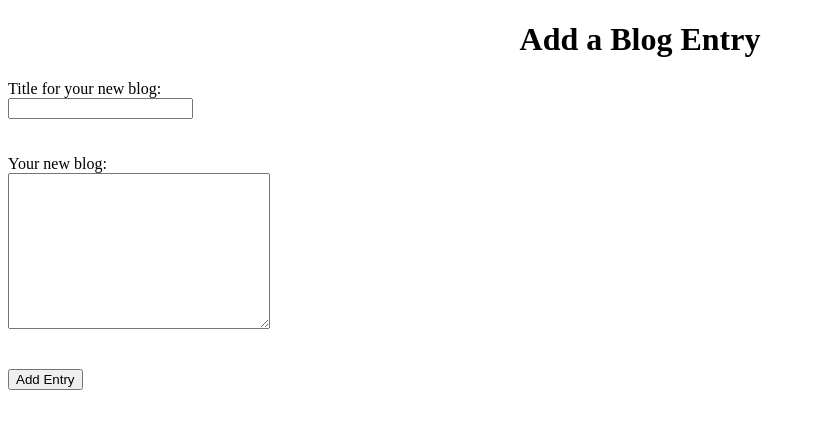
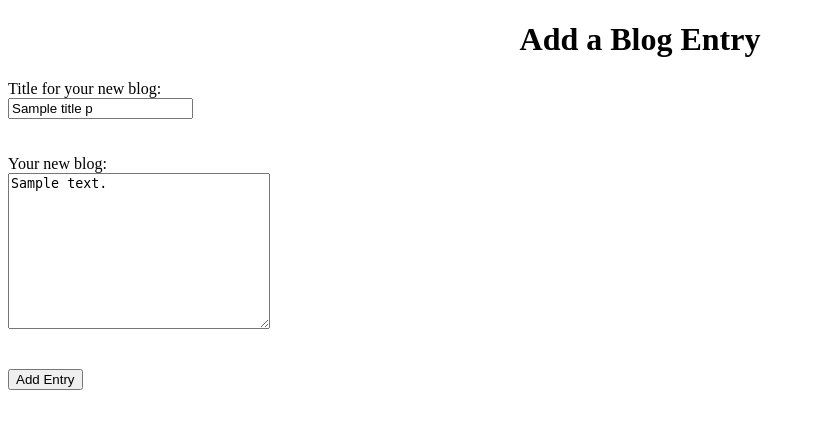
Before and after one commit to jah4682/blogz, a Flask app: template templates/newpost.html in a window 1280 px wide. Shown: the part 26-455 px from the top of the page, without its empty margins (0-815 px from the left). Run offline with Flask 2, Linux system fonts and the light colour scheme; the template is opened without the code that fills it: most values are stand-ins (such as "Sample title", 1, 10 or a date in 2020).

Commit message:
form variables persist in textbox  when error occurs

```diff
--- a/main.py
+++ b/main.py
@@ -36,7 +36,8 @@ def newpost():
     # render this block of code when submit button is pressed
     if request.method == 'POST':
         # retrieve variables
-
+        title = request.form['title_f']
+        body = request.form['body_f']
 
         # Validatation: write error messages for empty text boxes
         if request.form['title_f'] == '':
@@ -51,7 +52,7 @@ def newpost():
 
         # if there are error messages redisplay newpost page with errors
         if errorB or errorT :
-            return render_template('newpost.html',errorTitle=errorT,errorBody=errorB)
+            return render_template('newpost.html',errorTitle=errorT,errorBody=errorB,title_p=title,body_p=body)
         # if no error message redirect back to blog page
         else:
             # get from form
--- a/templates/newpost.html
+++ b/templates/newpost.html
@@ -10,13 +10,13 @@
 
     <label for="title">Title for your new blog:</label>
     <br>
-    <input id="title" type="text" name="title_f">
+    <input id="title" type="text" name="title_f" value="{{title_p}}">
     <br>
     <span class="error">{{errorTitle}}</span>
     <br><br>
     <label for="bpost">Your new blog:</label>
     <br>
-    <textarea name="body_f" id="bpost" cols="30" rows="10"></textarea>
+    <textarea name="body_f" id="bpost" cols="30" rows="10">{{body_p}}</textarea>
     <br>
     <span class="error">{{errorBody}}</span>
     <br><br>
```
